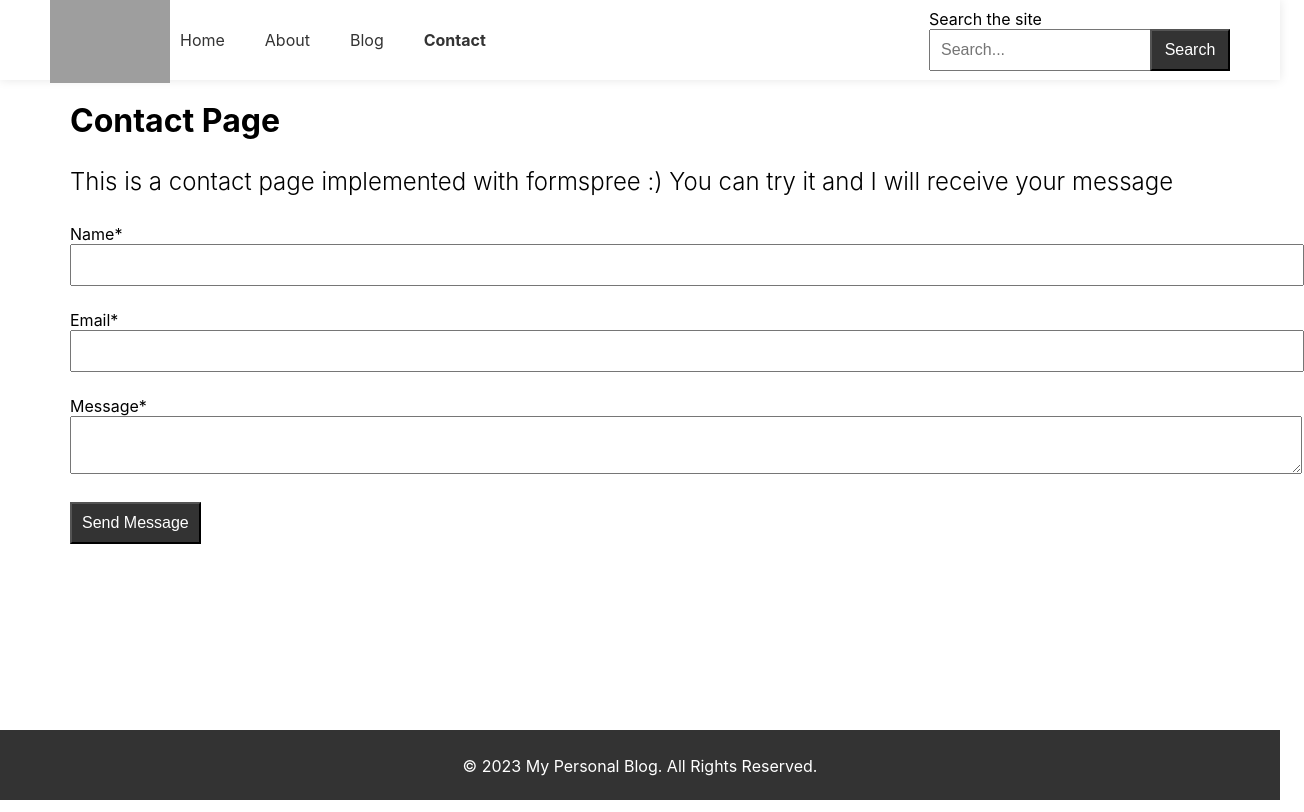
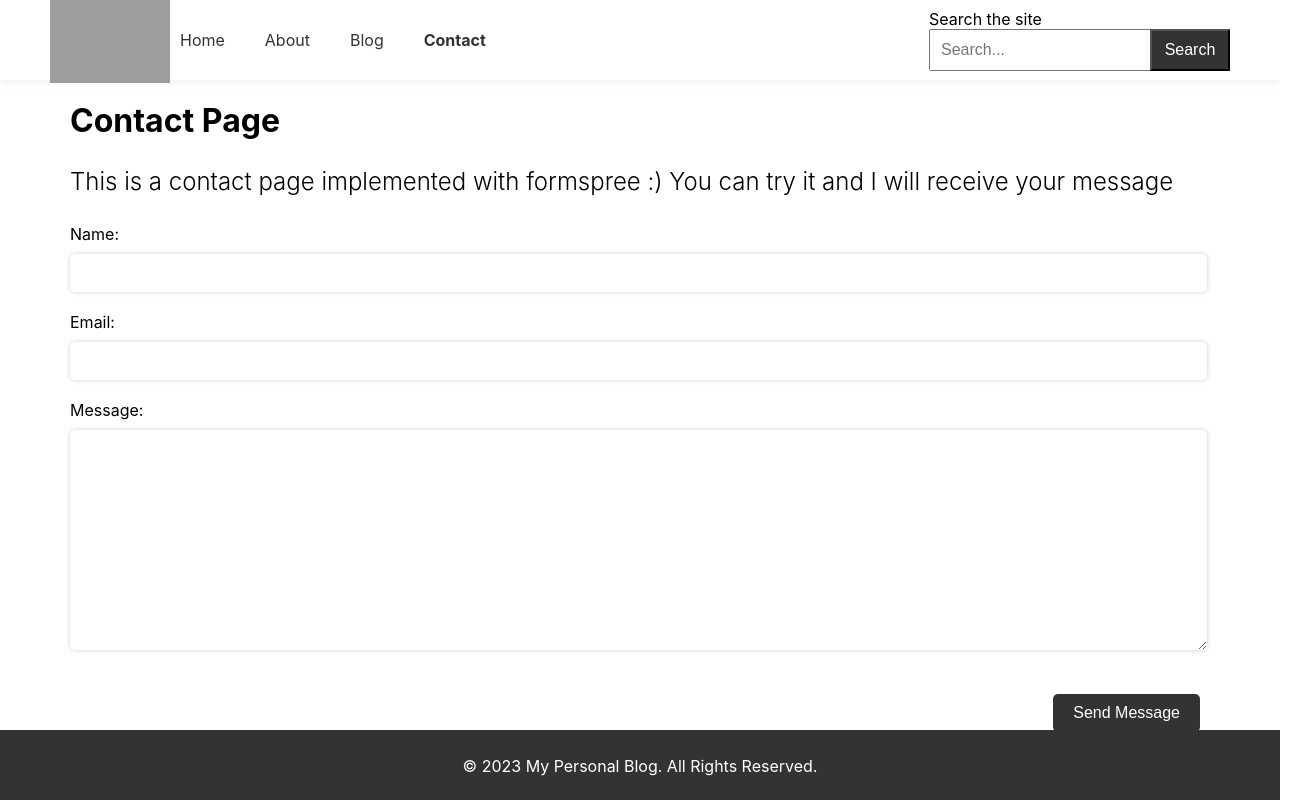
Before and after one commit to rjcd95/custom-cms, a React (Create React App) app: page /contact in a window 1280 px wide. Shown: the whole page, 1304 px wide, since content can reach past the window. Built offline with nearby package versions, Linux system fonts and the light colour scheme; grey boxes are pictures that could not be loaded.

Commit message:
Improve contact styles according to post form page

```diff
--- a/src/assets/scss/pages/_contact.scss
+++ b/src/assets/scss/pages/_contact.scss
@@ -1,33 +1,45 @@
-.contact{
-    form {
+.contact-form{
+    margin-bottom: 5rem;
+    &__form-group {
+        margin-bottom: 20px;
         label {
             display: block;
-            margin-bottom: 0.5rem;
+            margin-bottom: 10px;
         }
-
-        input,
+        input, textarea {
+            width: 98%;
+            padding: 10px;
+            border-radius: 5px;
+            border: none;
+            box-shadow: 0 0 5px rgba(0, 0, 0, 0.2);
+            font-size: 16px;
+        }
         textarea {
-            margin-bottom: 1rem;
-            width: 100%;
-            padding: 10px;
-            font-size: 1rem;
-            padding-right: 80px;
+            height: 200px;
         }
-
-        button[type="submit"] {
-            padding: 10px;
+    }
+    &__buttons {
+        display: flex;
+        justify-content: flex-end;
+        margin-top: 1rem;
+        &--submit, &--cancel  {
+            display: block;
+            margin-top: 20px;
+            padding: 10px 20px;
+            color: #fff;
+            border: none;
+            border-radius: 5px;
+            font-size: 16px;
+            cursor: pointer;
+            transition: background-color 0.2s ease-in-out;
+            display: inline-block;
+            margin-right: 10px;
+        }
+        &--submit {
             background-color: #333;
-            color: #fff;
-            cursor: pointer;
-            font-size: 1rem;
-        }
-
-        button[type="submit"]:hover {
-            background-color: #0062cc;
-        }
-
-        p {
-            text-align: center;
+            :hover {
+                background-color: #555;
+            }
         }
     }
 }
--- a/src/assets/scss/pages/_post-form.scss
+++ b/src/assets/scss/pages/_post-form.scss
@@ -24,7 +24,7 @@
             font-size: 16px;
         }
         textarea {
-            height: 300px;
+            height: 200px;
         }
     }
 
--- a/src/components/pages/contact.js
+++ b/src/components/pages/contact.js
@@ -29,7 +29,7 @@ const Contact = () => {
     };
     return (
         <div className='container'>
-            <div className='contact'>
+            <div className='contact-form'>
                 <h1>Contact Page</h1>
                 {submitted ? (
                     <div>
@@ -44,19 +44,21 @@ const Contact = () => {
                             This is a contact page implemented with formspree :) You can try it and I will receive your message
                         </p>
                         <form onSubmit={handleSubmit}>
-                            <label>
-                                Name*
-                                <input type="text" value={name} onChange={(e) => setName(e.target.value)} required />
-                            </label>
-                            <label>
-                                Email*
-                                <input type="email" value={email} onChange={(e) => setEmail(e.target.value)} required />
-                            </label>
-                            <label>
-                                Message*
-                                <textarea value={message} onChange={(e) => setMessage(e.target.value)} required />
-                            </label>
-                            <button type="submit">Send Message</button>
+                            <div className="post-form__form-group">
+                                <label htmlFor="title">Name:</label>
+                                <input type="text" name="name" value={name} onChange={(e) => setName(e.target.value)} required />
+                            </div>
+                            <div className="post-form__form-group">
+                                <label htmlFor="title">Email:</label>
+                                <input type="email" name="email" value={email} onChange={(e) => setEmail(e.target.value)} required />
+                            </div>
+                            <div className="post-form__form-group">
+                                <label htmlFor="message">Message:</label>
+                                <textarea id="body" name="body" value={message} onChange={(e) => setMessage(e.target.value)} required></textarea>
+                            </div>
+                            <div className="contact-form__buttons">
+                                <button className="contact-form__buttons--submit" type="submit">Send Message</button>
+                            </div>
                         </form>
                     </div>
                 )}
```
